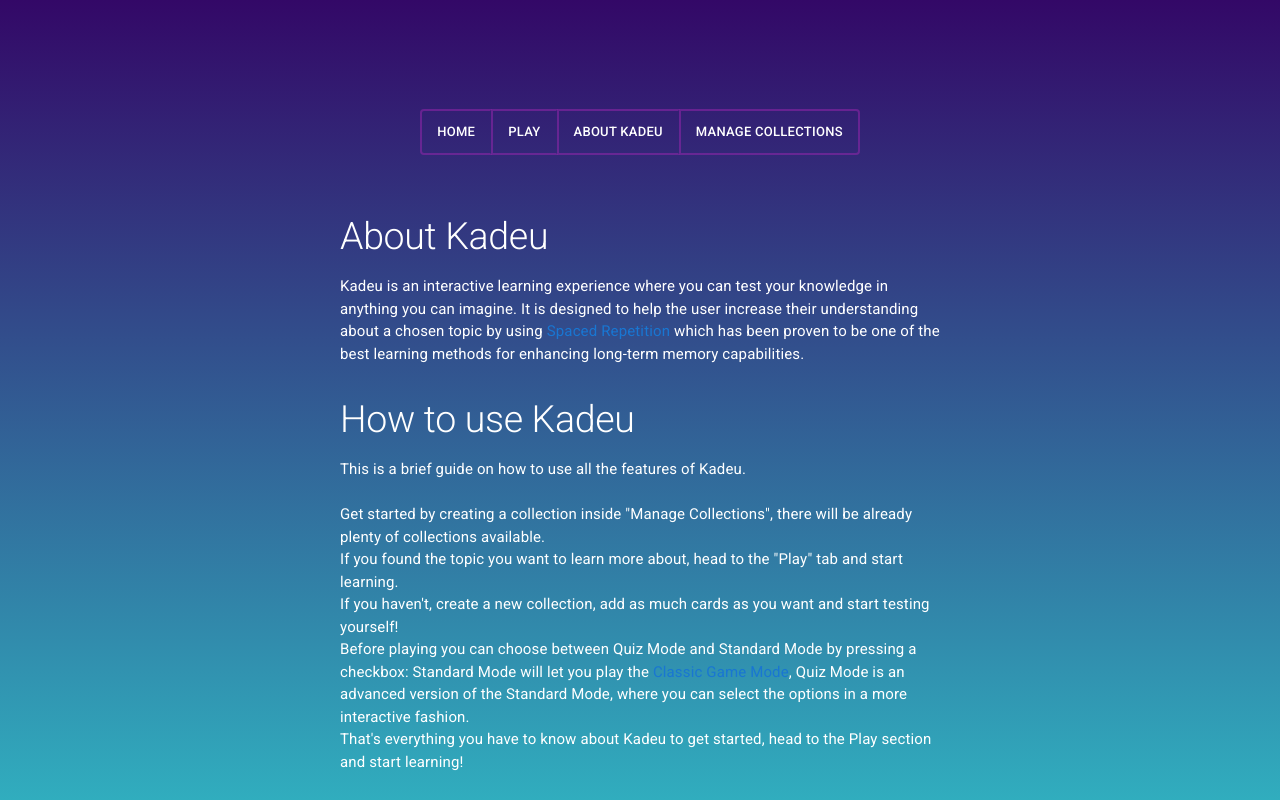
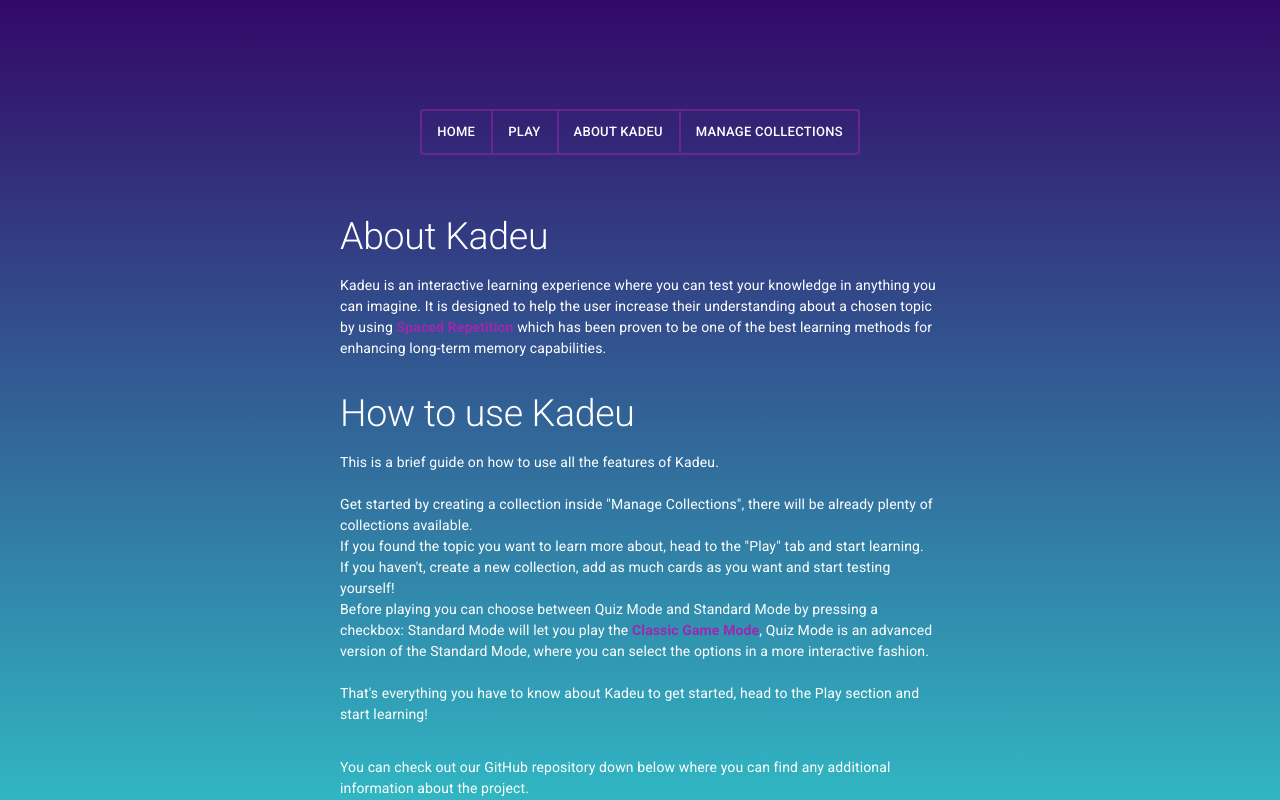
Before and after one commit to chingu-voyages/v36-geckos-team-09, a React (Create React App) app in the folder client/: page /about in a window 1280 px wide. Shown: the top 800 px of the page. Built offline with nearby package versions, Linux system fonts and the light colour scheme.

Commit message:
about component styling improved

```diff
--- a/client/src/components/about/About.js
+++ b/client/src/components/about/About.js
@@ -8,34 +8,65 @@ const About = () => {
     return (
         <Box className='about' maxWidth='600px' color='white'>
             <Typography variant='h2'>About Kadeu</Typography>
-            <Typography mt={2} mb={4} fontSize='1.5rem'>
-            Kadeu is an interactive learning experience where you can test
-            your knowledge in anything you can imagine. It is designed to help
-            the user increase their understanding about a chosen topic by using
-            <Link href="https://en.wikipedia.org/wiki/Spaced_repetition" underline="none"> Spaced Repetition</Link> which has been proven to be one of the best learning
-            methods for enhancing long-term memory capabilities.
+            <Typography mt={2} mb={4} fontSize='1.4rem'>
+                Kadeu is an interactive learning experience where you can test
+                your knowledge in anything you can imagine. It is designed to
+                help the user increase their understanding about a chosen topic
+                by using
+                <Link
+                    href='https://en.wikipedia.org/wiki/Spaced_repetition'
+                    target='_blank'
+                    rel='noopener noreferrer'
+                    underline='none'
+                    color='secondary'
+                    fontWeight={700}
+                >
+                    {' '}
+                    Spaced Repetition
+                </Link>{' '}
+                which has been proven to be one of the best learning methods for
+                enhancing long-term memory capabilities.
             </Typography>
-            <Typography variant='h2' mt={4}>How to use Kadeu</Typography>
-            <Typography mt={2} mb={4} fontSize='1.5rem'>
-            This is a brief guide on how to use all the features of Kadeu.
-            <br /><br />
-            Get started by creating a collection inside "Manage Collections",
-            there will be already plenty of collections available.
-            <br />If you found the topic
-            you want to learn more about, head to the "Play" tab and start learning.
-            <br />If you haven't,
-            create a new collection, add as much cards as you want and start testing yourself!
-            <br />Before playing you can choose between Quiz Mode and Standard Mode by pressing a checkbox:
-            Standard Mode will let you play the <Link href="https://en.wikipedia.org/wiki/Flashcard" underline="none">Classic Game Mode</Link>,
-            Quiz Mode is an advanced version of the Standard Mode, where you can select the options in a more interactive fashion.
-            <br />
-
-            That's everything you have to know about Kadeu to get started, head to the Play section and start learning!
-
+            <Typography variant='h2' mt={4}>
+                How to use Kadeu
             </Typography>
-            <Typography mt={2} mb={4} fontSize='1.5rem'>
-                You can check out our GitHub repository down below where you can find
-                any additional information about the project. </Typography>
+            <Typography mt={2} mb={4} fontSize='1.4rem'>
+                This is a brief guide on how to use all the features of Kadeu.
+                <br />
+                <br />
+                Get started by creating a collection inside "Manage
+                Collections", there will be already plenty of collections
+                available.
+                <br />
+                If you found the topic you want to learn more about, head to the
+                "Play" tab and start learning.
+                <br />
+                If you haven't, create a new collection, add as much cards as
+                you want and start testing yourself!
+                <br />
+                Before playing you can choose between Quiz Mode and Standard
+                Mode by pressing a checkbox: Standard Mode will let you play the{' '}
+                <Link
+                    href='https://en.wikipedia.org/wiki/Flashcard'
+                    target='_blank'
+                    rel='noopener noreferrer'
+                    underline='none'
+                    color='secondary'
+                    fontWeight={700}
+                >
+                    Classic Game Mode
+                </Link>
+                , Quiz Mode is an advanced version of the Standard Mode, where
+                you can select the options in a more interactive fashion.
+                <br />
+                <br />
+                That's everything you have to know about Kadeu to get started,
+                head to the Play section and start learning!
+            </Typography>
+            <Typography mt={2} mb={4} fontSize='1.4rem'>
+                You can check out our GitHub repository down below where you can
+                find any additional information about the project.{' '}
+            </Typography>
             <Link
                 href='https://github.com/chingu-voyages/v36-geckos-team-09'
                 target='_blank'
```
